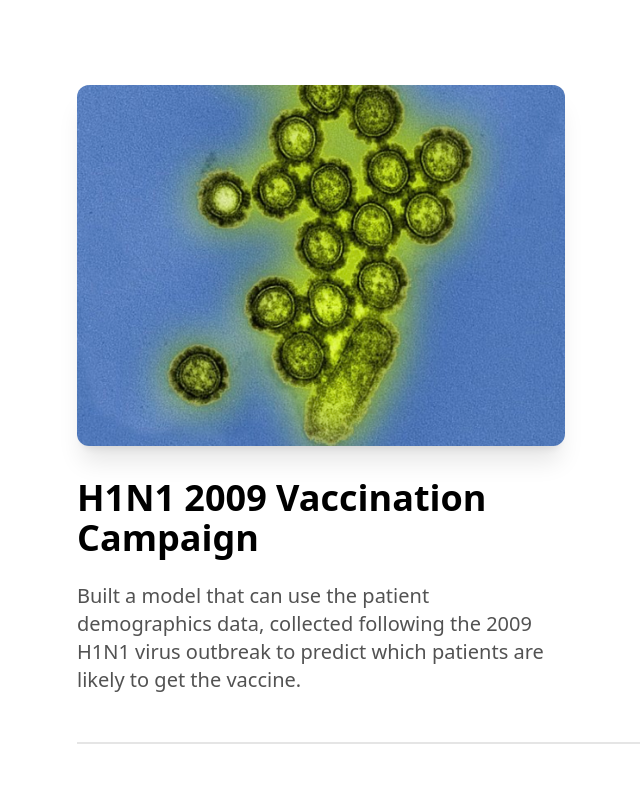
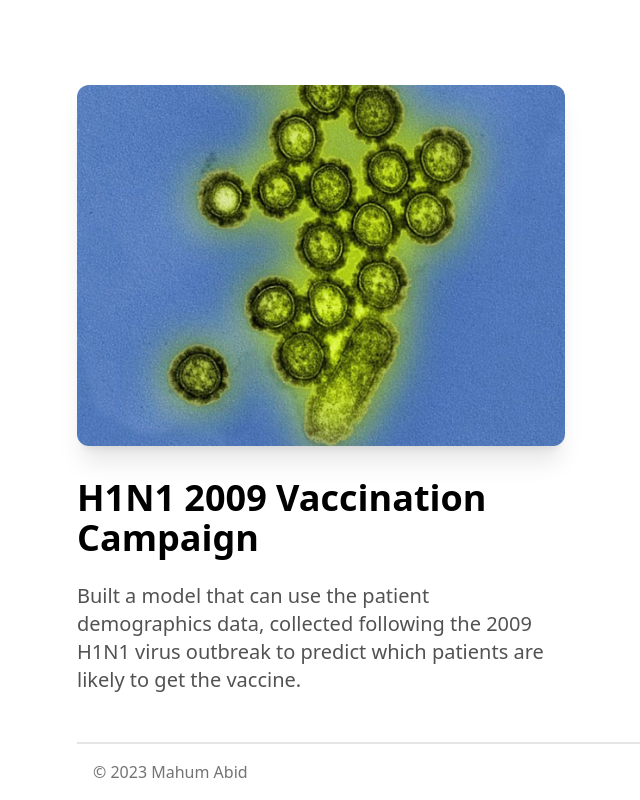
Before and after one commit to mahumabid/Midterm-next.js, a Next.js app in the folder midterm-nextjs/: page / in a window 1280 px wide. Shown: the part 3261-4061 px from the top of the page, without its empty margins (75-715 px from the left). Before the commit the page ends 4005 px from the top, so only its background shows below. Built offline with nearby package versions, Linux system fonts and the light colour scheme.

Commit message:
closes branch logo has been added to the footer

```diff
--- a/midterm-nextjs/components/Footer.tsx
+++ b/midterm-nextjs/components/Footer.tsx
@@ -11,6 +11,11 @@ const Footer = () => {
   return (
     <footer className="mx-auto max-w-3xl px-4 sm:px-6 md:max-w-5xl ">
         <hr className="w-full h-0.5 mx-auto mt-8 bg-neutral-200 border-0"></hr>
+        <div className="mx-auto  p-4 flex flex-col text-center text-neutral-900 md:flex-row md:justify-between">
+        <div className="flex flex-row items-center justify-center space-x-1 text-neutral-500 dark:text-neutral-100">
+          © 2023 Mahum Abid<a href="/" className="hover:underline"></a>
+        </div>
+        </div>
 
     </footer>
   )
```
